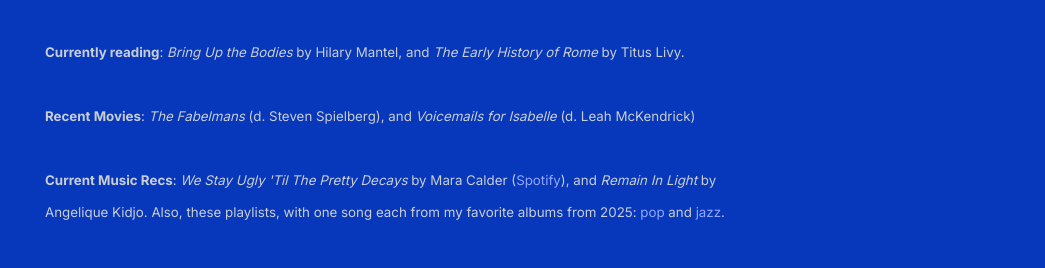
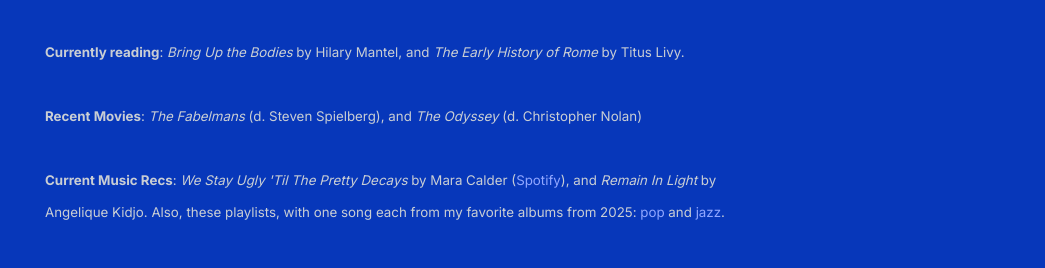
Before and after one commit to shihankanungo/shihankanungo.github.io, a Jekyll site: the page built from index.md, in a window 1280 px wide, cut to the strip 0-1134 px from the top of the page. Shown: the part 847-1115 px from the top of the strip, without its empty margins (235-1280 px from the left). Built offline with Jekyll 4.4.1, drawn with Linux system fonts in a browser that asks for light colours.

Commit message:
Update _config.yml

```diff
--- a/_config.yml
+++ b/_config.yml
@@ -10,7 +10,7 @@
           <br /><br />
           <small><b>Currently reading</b>: <i>Bring Up the Bodies</i> by Hilary Mantel, and <i>The Early History of Rome</i> by Titus Livy.</small>
           <br /><br />
-          <small><b>Recent Movies</b>: <i>The Fabelmans</i> (d. Steven Spielberg), and <i>Voicemails for Isabelle</i> (d. Leah McKendrick)</small>
+          <small><b>Recent Movies</b>: <i>The Fabelmans</i> (d. Steven Spielberg), and <i>The Odyssey</i> (d. Christopher Nolan)</small>
           <br /><br />
           <small><b>Current Music Recs</b>: <i>We Stay Ugly 'Til The Pretty Decays</i> by Mara Calder (<a href="https://open.spotify.com/album/2pacOfhvZZHtuYZJnJrwg8?si=9Am8PVTjSkuYAoIyD-RNSQ">Spotify</a>), and <i>Remain In Light</i> by Angelique Kidjo. Also, these playlists, with one song each from my favorite albums from 2025: <a href="https://open.spotify.com/playlist/0b6ipXilq8yItCkbfxZRbl?si=022493cba1c64e71">pop</a> and <a href="https://open.spotify.com/playlist/2iO14usuhKlftJvaT3AK0R?si=7f8887dec02c4fed">jazz</a>. </small>
           <br /><br />
```
